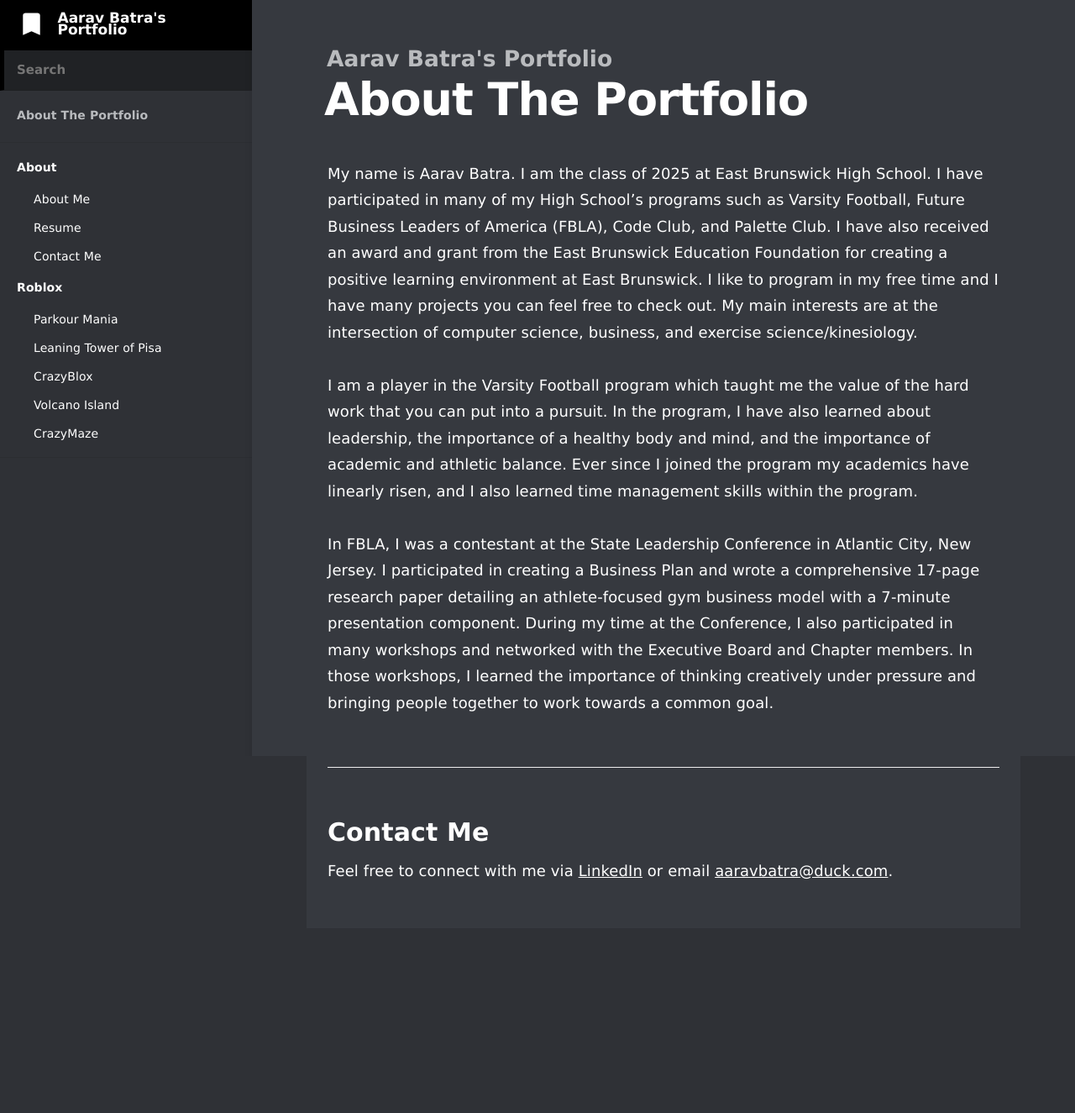
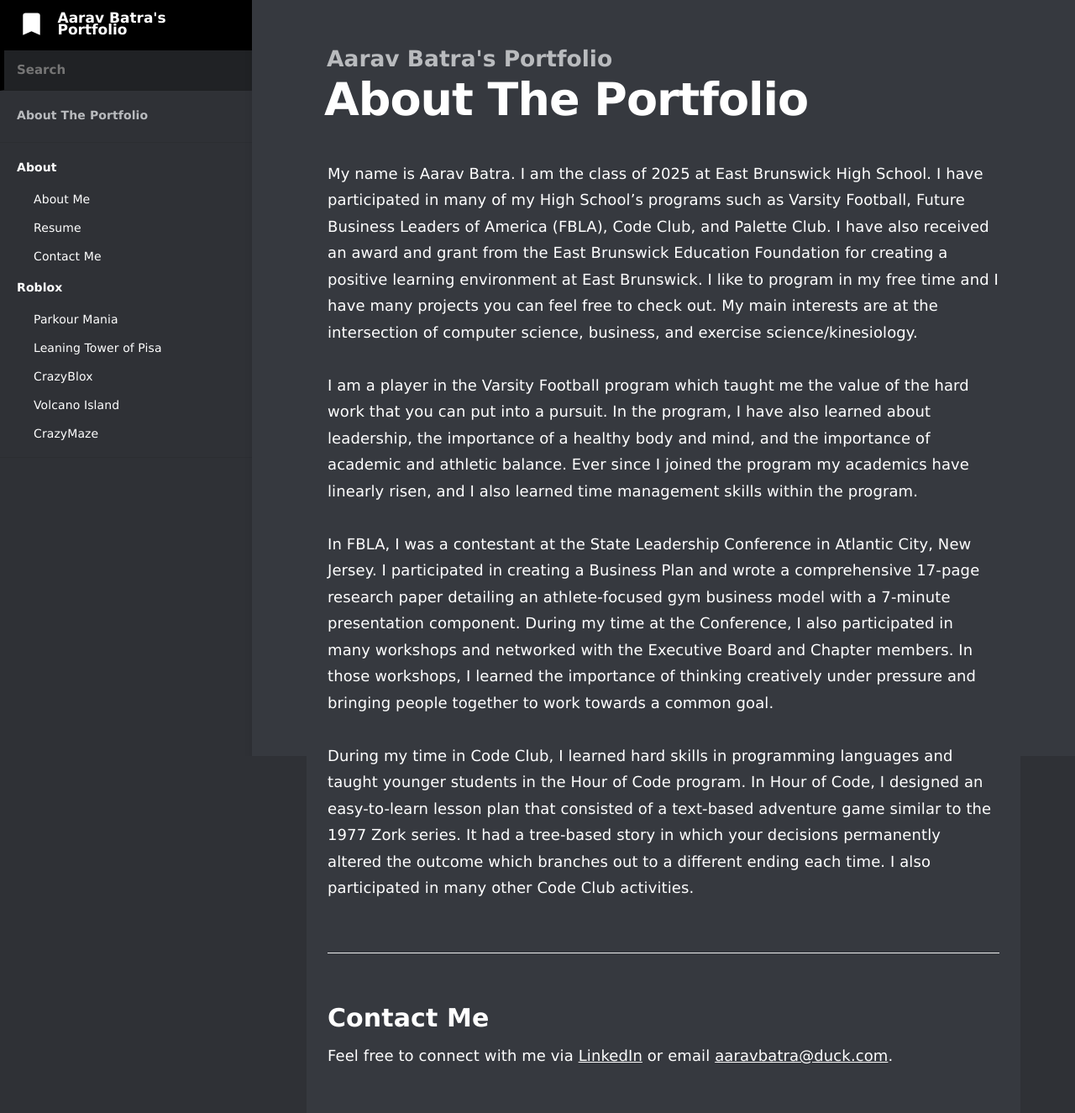
Before and after one commit to batra-aarav/www.aaravbatra.me, a Jekyll site: the page built from index.md, in a window 1280 px wide. Shown: the whole page at 84% size. Built offline with Jekyll 4.4.1, drawn with Linux system fonts in a browser that asks for light colours; before the commit the page ends 1105 px from its top, so only the background shows below that.

Commit message:
Update index.md

```diff
--- a/index.md
+++ b/index.md
@@ -7,6 +7,8 @@ I am a player in the Varsity Football program which taught me the value of the h
 
 In FBLA, I was a contestant at the State Leadership Conference in Atlantic City, New Jersey. I participated in creating a Business Plan and wrote a comprehensive 17-page research paper detailing an athlete-focused gym business model with a 7-minute presentation component. During my time at the Conference, I also participated in many workshops and networked with the Executive Board and Chapter members. In those workshops, I learned the importance of thinking creatively under pressure and bringing people together to work towards a common goal.
 
+During my time in Code Club, I learned hard skills in programming languages and taught younger students in the Hour of Code program. In Hour of Code, I designed an easy-to-learn lesson plan that consisted of a text-based adventure game similar to the 1977 Zork series. It had a tree-based story in which your decisions permanently altered the outcome which branches out to a different ending each time. I also participated in many other Code Club activities.
+
 
 ### Contact Me
 Feel free to connect with me via [LinkedIn](https://www.linkedin.com/in/aarav-batra-a0abaa2a4/) or email [aaravbatra@duck.com](mailto:aaravbatra@duck.com).
```
